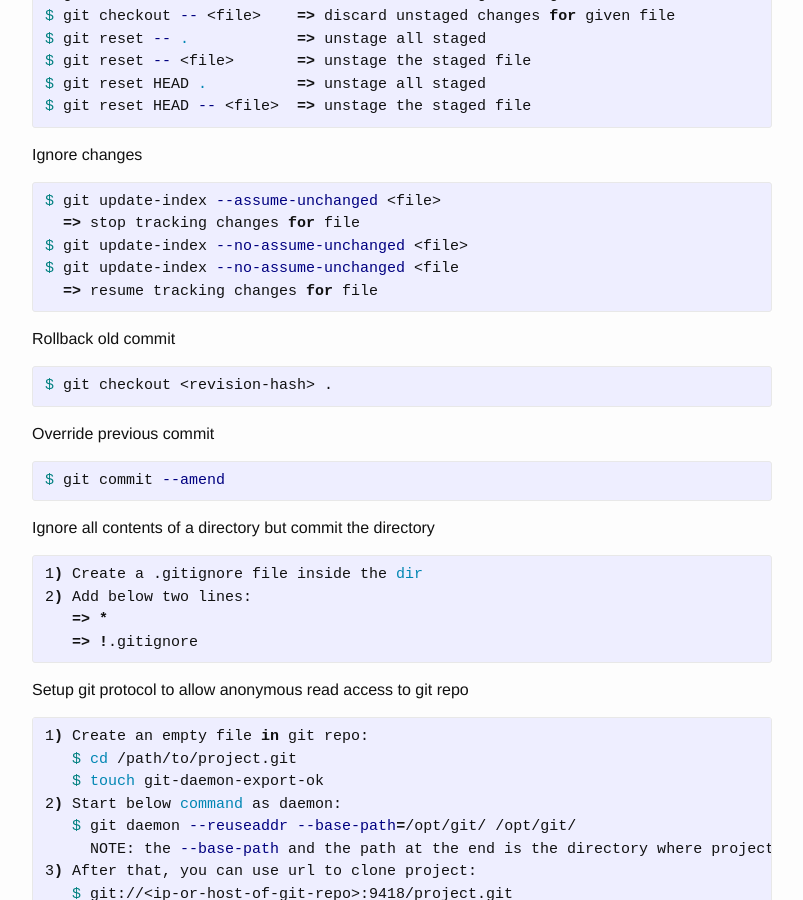
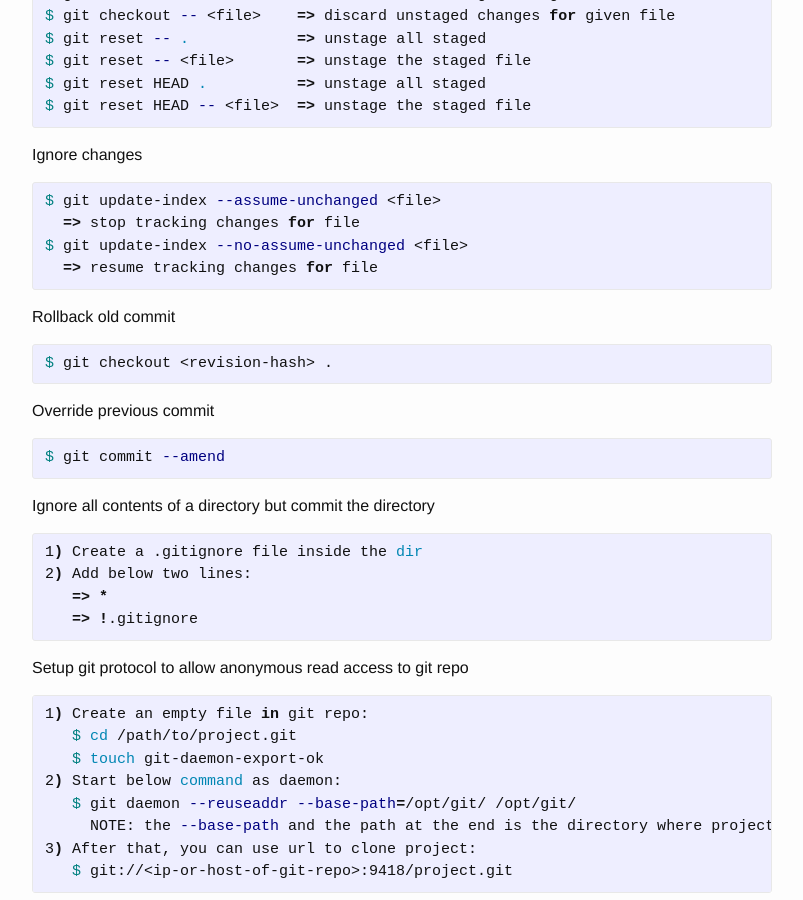
Before and after one commit to yuan-jiang/yuan-jiang.github.io, a Jekyll site: the page built from _posts/2015-12-12-git-tips.md, in a window 1280 px wide and 900 px high, scrolled down 1570 px. Shown: the whole window, without its empty margins (238-1041 px from the left). Built offline with Jekyll 4.4.1, drawn with Linux system fonts in a browser that asks for light colours; comment, search, counter and statistics services are not loaded.

```diff
--- a/_posts/2015-12-12-git-tips.md
+++ b/_posts/2015-12-12-git-tips.md
@@ -83,7 +83,6 @@
 $ git update-index --assume-unchanged <file>
   => stop tracking changes for file
 $ git update-index --no-assume-unchanged <file>
-$ git update-index --no-assume-unchanged <file
   => resume tracking changes for file
 {% endhighlight %}
 
```
